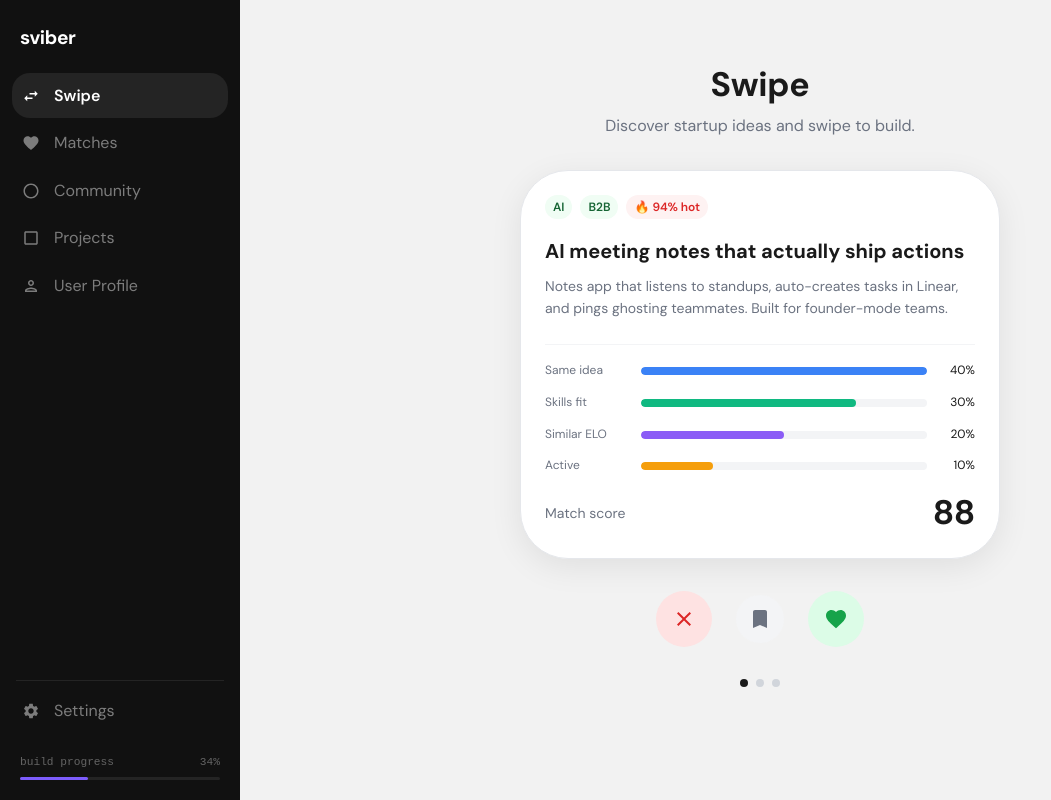
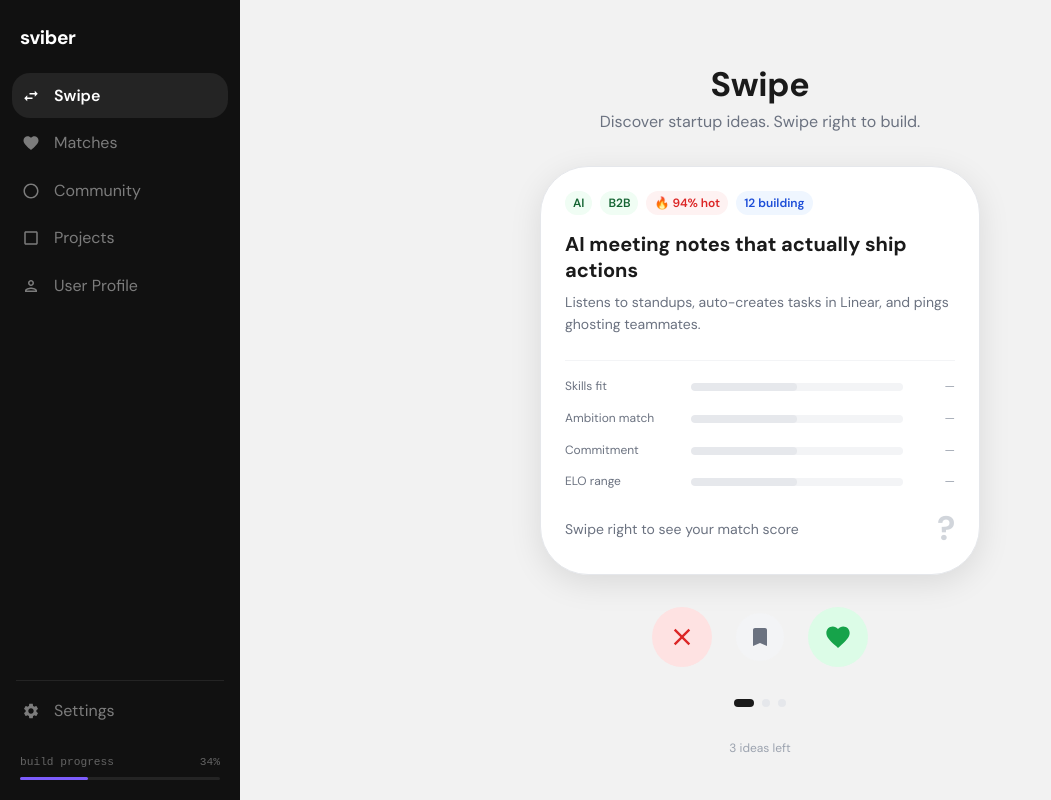
Before and after one commit to som1shi/sviber, a React (Vite) app in the folder client/: page /app/swipe in a window 1280 px wide. Shown: the whole page, without its empty margins (0-1051 px from the left). Built offline with nearby package versions, Linux system fonts and the light colour scheme; no server answers.

Commit message:
feat: swipe algorithm with survey-based match scoring and drag gestures

```diff
--- a/client/src/pages/SwipePage.jsx
+++ b/client/src/pages/SwipePage.jsx
@@ -1,81 +1,226 @@
-import { useEffect, useState } from 'react';
+import { useEffect, useRef, useState } from 'react';
 import { useNavigate } from 'react-router-dom';
 import { Box, Typography, IconButton, Chip } from '@mui/material';
 import CloseIcon from '@mui/icons-material/Close';
 import FavoriteIcon from '@mui/icons-material/Favorite';
 import BookmarkIcon from '@mui/icons-material/Bookmark';
+import { useAuth } from '../context/AuthContext';
 
 const API = import.meta.env.VITE_API_URL || 'http://localhost:3001';
+const SWIPE_THRESHOLD = 100;
 
-const demoIdeas = [
+const DEMO_IDEAS = [
   {
-    id: 1,
+    id: '1',
     title: 'AI meeting notes that actually ship actions',
-    pitch: 'Notes app that listens to standups, auto-creates tasks in Linear, and pings ghosting teammates. Built for founder-mode teams.',
+    pitch: 'Listens to standups, auto-creates tasks in Linear, and pings ghosting teammates.',
     tags: ['AI', 'B2B'],
     heat: 94,
-    matchScore: 88,
+    builderCount: 12,
+    isPersisted: false,
   },
   {
-    id: 2,
+    id: '2',
     title: 'Stripe for creator payouts',
-    pitch: 'One API to split revenue between creators, platforms, and collaborators. No more spreadsheet hell.',
+    pitch: 'One API to split revenue between creators, platforms, and collaborators. No spreadsheet hell.',
     tags: ['Fintech', 'API'],
     heat: 87,
-    matchScore: 73,
+    builderCount: 8,
+    isPersisted: false,
   },
   {
-    id: 3,
+    id: '3',
     title: 'Cursor but for design',
-    pitch: 'AI pair designer that lives in Figma. Suggests components, catches inconsistencies, and writes your design tokens.',
+    pitch: 'AI pair designer in Figma. Suggests components, catches inconsistencies, writes design tokens.',
     tags: ['Design', 'AI'],
     heat: 91,
-    matchScore: 65,
+    builderCount: 5,
+    isPersisted: false,
   },
 ];
 
+const SCORE_SIGNALS = [
+  { key: 'skillsFit',       label: 'Skills fit',      color: '#10b981', weight: '40%' },
+  { key: 'ambitionScore',   label: 'Ambition match',  color: '#8b5cf6', weight: '30%' },
+  { key: 'commitmentScore', label: 'Commitment',      color: '#f59e0b', weight: '20%' },
+  { key: 'eloCompatibility',label: 'ELO range',       color: '#3b82f6', weight: '10%' },
+];
+
+function SwipeCard({ idea, onSwipe }) {
+  const cardRef = useRef(null);
+  const startX = useRef(null);
+  const currentX = useRef(0);
+  const [dragging, setDragging] = useState(false);
+  const [offset, setOffset] = useState(0);
+  const [leaving, setLeaving] = useState(null); // 'left' | 'right' | null
+
+  const handlePointerDown = (e) => {
+    startX.current = e.clientX;
+    setDragging(true);
+    cardRef.current?.setPointerCapture(e.pointerId);
+  };
+
+  const handlePointerMove = (e) => {
+    if (!dragging || startX.current === null) return;
+    const dx = e.clientX - startX.current;
+    currentX.current = dx;
+    setOffset(dx);
+  };
+
+  const handlePointerUp = () => {
+    setDragging(false);
+    const dx = currentX.current;
+    if (Math.abs(dx) > SWIPE_THRESHOLD) {
+      const dir = dx > 0 ? 'right' : 'left';
+      setLeaving(dir);
+      setTimeout(() => onSwipe(dir), 300);
+    } else {
+      setOffset(0);
+    }
+    startX.current = null;
+    currentX.current = 0;
+  };
+
+  const rotate = offset * 0.06;
+  const opacity = leaving ? 0 : 1;
+  const translateX = leaving === 'right' ? 600 : leaving === 'left' ? -600 : offset;
+  const transition = dragging ? 'none' : 'transform 0.3s ease, opacity 0.3s ease';
+
+  return (
+    <Box
+      ref={cardRef}
+      onPointerDown={handlePointerDown}
+      onPointerMove={handlePointerMove}
+      onPointerUp={handlePointerUp}
+      sx={{
+        width: { xs: 340, sm: 440 },
+        borderRadius: 4,
+        border: '1px solid #e5e7eb',
+        backgroundColor: '#fff',
+        boxShadow: '0 8px 32px rgba(0,0,0,0.10)',
+        overflow: 'hidden',
+        cursor: dragging ? 'grabbing' : 'grab',
+        userSelect: 'none',
+        touchAction: 'none',
+        transform: `translateX(${translateX}px) rotate(${rotate}deg)`,
+        opacity,
+        transition,
+        position: 'relative',
+      }}
+    >
+      {/* Swipe hint overlays */}
+      <Box sx={{
+        position: 'absolute', inset: 0, borderRadius: 4, zIndex: 2, pointerEvents: 'none',
+        backgroundColor: '#16a34a', opacity: Math.max(0, Math.min(0.35, offset / 300)),
+        display: 'flex', alignItems: 'center', justifyContent: 'center',
+      }}>
+        {offset > 40 && <Typography sx={{ color: '#fff', fontWeight: 800, fontSize: '1.5rem', border: '3px solid #fff', px: 2, py: 0.5, borderRadius: 2 }}>BUILD IT</Typography>}
+      </Box>
+      <Box sx={{
+        position: 'absolute', inset: 0, borderRadius: 4, zIndex: 2, pointerEvents: 'none',
+        backgroundColor: '#dc2626', opacity: Math.max(0, Math.min(0.35, -offset / 300)),
+        display: 'flex', alignItems: 'center', justifyContent: 'center',
+      }}>
+        {offset < -40 && <Typography sx={{ color: '#fff', fontWeight: 800, fontSize: '1.5rem', border: '3px solid #fff', px: 2, py: 0.5, borderRadius: 2 }}>PASS</Typography>}
+      </Box>
+
+      <Box sx={{ p: 3 }}>
+        {/* Tags + heat */}
+        <Box sx={{ display: 'flex', gap: 1, flexWrap: 'wrap', mb: 2 }}>
+          {idea.tags.map((tag) => (
+            <Chip key={tag} label={tag} size="small" sx={{ backgroundColor: '#f0fdf4', color: '#166534', fontWeight: 600, fontSize: '0.75rem' }} />
+          ))}
+          <Chip label={`🔥 ${idea.heat}% hot`} size="small" sx={{ backgroundColor: '#fef2f2', color: '#dc2626', fontWeight: 600, fontSize: '0.75rem' }} />
+          <Chip label={`${idea.builderCount} building`} size="small" sx={{ backgroundColor: '#eff6ff', color: '#1d4ed8', fontWeight: 600, fontSize: '0.75rem' }} />
+        </Box>
+
+        <Typography variant="h6" fontWeight={700} sx={{ mb: 1, lineHeight: 1.3 }}>
+          {idea.title}
+        </Typography>
+        <Typography variant="body2" sx={{ color: '#6b7280', lineHeight: 1.6, mb: 3 }}>
+          {idea.pitch}
+        </Typography>
+
+        {/* Match score breakdown */}
+        <Box sx={{ pt: 2, borderTop: '1px solid #f3f4f6' }}>
+          {SCORE_SIGNALS.map((signal) => {
+            const val = idea.score?.[signal.key] ?? null;
+            return (
+              <Box key={signal.key} sx={{ display: 'flex', alignItems: 'center', gap: 2, mb: 1.5 }}>
+                <Typography variant="caption" sx={{ color: '#6b7280', width: 110, flexShrink: 0 }}>
+                  {signal.label}
+                </Typography>
+                <Box sx={{ flex: 1, height: 8, borderRadius: 4, backgroundColor: '#f3f4f6', overflow: 'hidden' }}>
+                  <Box sx={{
+                    width: val !== null ? `${val}%` : '50%',
+                    height: '100%',
+                    borderRadius: 4,
+                    backgroundColor: val !== null ? signal.color : '#d1d5db',
+                    opacity: val !== null ? 1 : 0.4,
+                    transition: 'width 0.5s ease',
+                  }} />
+                </Box>
+                <Typography variant="caption" fontWeight={700} sx={{ width: 36, textAlign: 'right', color: val !== null ? '#111' : '#9ca3af' }}>
+                  {val !== null ? `${val}` : '—'}
+                </Typography>
+              </Box>
+            );
+          })}
+          <Box sx={{ display: 'flex', justifyContent: 'space-between', alignItems: 'center', mt: 2 }}>
+            <Typography variant="body2" sx={{ color: '#6b7280' }}>
+              {idea.score ? 'Co-founder match score' : 'Swipe right to see your match score'}
+            </Typography>
+            <Typography variant="h4" fontWeight={800} sx={{ color: idea.score ? '#111' : '#d1d5db' }}>
+              {idea.score?.total ?? '?'}
+            </Typography>
+          </Box>
+        </Box>
+      </Box>
+    </Box>
+  );
+}
+
 export default function SwipePage() {
   const navigate = useNavigate();
-  const [ideas, setIdeas] = useState(demoIdeas);
+  const { user } = useAuth();
+  const [ideas, setIdeas] = useState(DEMO_IDEAS);
   const [current, setCurrent] = useState(0);
   const [matchNotice, setMatchNotice] = useState('');
+  const [swiping, setSwiping] = useState(false);
 
   useEffect(() => {
-    let ignore = false;
-
     async function loadIdeas() {
       try {
         const res = await fetch(`${API}/api/ideas?tab=hot`, { credentials: 'include' });
         if (!res.ok) return;
         const data = await res.json();
-        if (!ignore && Array.isArray(data) && data.length > 0) {
+        if (Array.isArray(data) && data.length > 0) {
           setIdeas(data.map((idea) => ({
             id: idea._id,
             title: idea.title,
             pitch: idea.description,
             tags: idea.tags || [],
             heat: idea.eloScore || 80,
-            matchScore: 0,
+            builderCount: idea.builderCount || 0,
             isPersisted: true,
           })));
         }
       } catch {
-        // Keep demo cards available when the API is not running locally.
+        // Fall back to demo ideas
       }
     }
-
     loadIdeas();
-    return () => {
-      ignore = true;
-    };
   }, []);
 
   const handleSwipe = async (direction) => {
+    if (swiping) return;
     const swipedIdea = ideas[current];
     setCurrent((prev) => prev + 1);
+    setMatchNotice('');
 
-    if (!swipedIdea?.isPersisted) return;
+    if (!swipedIdea?.isPersisted || direction === 'up') return;
 
+    setSwiping(true);
     try {
       const res = await fetch(`${API}/api/swipe`, {
         method: 'POST',
@@ -84,14 +229,15 @@ export default function SwipePage() {
         body: JSON.stringify({ ideaId: swipedIdea.id, direction }),
       });
       if (!res.ok) return;
-
       const data = await res.json();
       if (data.match?._id) {
-        setMatchNotice('Match found. Chat is unlocked.');
-        navigate(`/app/matches/${data.match._id}`, { state: { match: data.match } });
+        setMatchNotice(`You matched! Chat unlocked with ${data.match.users?.find(u => u._id !== user?._id)?.displayName || 'a founder'}.`);
+        setTimeout(() => navigate(`/app/matches/${data.match._id}`, { state: { match: data.match } }), 1500);
       }
     } catch {
-      setMatchNotice('');
+      //
+    } finally {
+      setSwiping(false);
     }
   };
 
@@ -100,7 +246,7 @@ export default function SwipePage() {
   if (!idea) {
     return (
       <Box sx={{ display: 'flex', flexDirection: 'column', alignItems: 'center', justifyContent: 'center', height: '70vh', gap: 2 }}>
-        <Typography variant="h5" fontWeight={700}>You've seen everything 🎉</Typography>
+        <Typography variant="h5" fontWeight={700}>You've seen everything</Typography>
         <Typography sx={{ color: '#6b7280' }}>Check back later for new ideas.</Typography>
       </Box>
     );
@@ -108,91 +254,60 @@ export default function SwipePage() {
 
   return (
     <Box sx={{ display: 'flex', flexDirection: 'column', alignItems: 'center', py: 4, gap: 4 }}>
-      <Typography variant="h4" fontWeight={700}>Swipe</Typography>
-      <Typography sx={{ color: '#6b7280', mt: -3 }}>Discover startup ideas and swipe to build.</Typography>
+      <Box sx={{ textAlign: 'center' }}>
+        <Typography variant="h4" fontWeight={700}>Swipe</Typography>
+        <Typography sx={{ color: '#6b7280', mt: 0.5 }}>Discover startup ideas. Swipe right to build.</Typography>
+      </Box>
+
       {matchNotice && (
-        <Typography sx={{ color: '#047857', fontWeight: 700, mt: -2 }}>{matchNotice}</Typography>
+        <Typography sx={{ color: '#047857', fontWeight: 700, backgroundColor: '#f0fdf4', px: 3, py: 1.5, borderRadius: 2, border: '1px solid #bbf7d0' }}>
+          {matchNotice}
+        </Typography>
       )}
 
-      {/* Card */}
-      <Box
-        sx={{
-          width: 480,
-          minHeight: 380,
-          borderRadius: 4,
-          border: '1px solid #e5e7eb',
-          backgroundColor: '#fff',
-          boxShadow: '0 8px 32px rgba(0,0,0,0.08)',
-          overflow: 'hidden',
-        }}
-      >
-
-        <Box sx={{ p: 3 }}>
-          {/* Tags + heat */}
-          <Box sx={{ display: 'flex', gap: 1, mb: 2 }}>
-            {idea.tags.map((tag) => (
-              <Chip key={tag} label={tag} size="small" sx={{ backgroundColor: '#f0fdf4', color: '#166534', fontWeight: 600, fontSize: '0.75rem' }} />
-            ))}
-            <Chip label={`🔥 ${idea.heat}% hot`} size="small" sx={{ backgroundColor: '#fef2f2', color: '#dc2626', fontWeight: 600, fontSize: '0.75rem' }} />
-          </Box>
-
-          {/* Title */}
-          <Typography variant="h6" fontWeight={700} sx={{ mb: 1 }}>
-            {idea.title}
-          </Typography>
-
-          {/* Pitch */}
-          <Typography variant="body2" sx={{ color: '#6b7280', lineHeight: 1.6, mb: 3 }}>
-            {idea.pitch}
-          </Typography>
-
-          {/* Match breakdown */}
-<Box sx={{ pt: 2, borderTop: '1px solid #f3f4f6' }}>
-  {[
-    { label: 'Same idea', pct: 40, color: '#3b82f6' },
-    { label: 'Skills fit', pct: 30, color: '#10b981' },
-    { label: 'Similar ELO', pct: 20, color: '#8b5cf6' },
-    { label: 'Active', pct: 10, color: '#f59e0b' },
-  ].map((signal) => (
-    <Box key={signal.label} sx={{ display: 'flex', alignItems: 'center', gap: 2, mb: 1.5 }}>
-      <Typography variant="caption" sx={{ color: '#6b7280', width: 80, flexShrink: 0 }}>
-        {signal.label}
-      </Typography>
-      <Box sx={{ flex: 1, height: 8, borderRadius: 4, backgroundColor: '#f3f4f6', overflow: 'hidden' }}>
-        <Box sx={{ width: `${signal.pct * 2.5}%`, height: '100%', borderRadius: 4, backgroundColor: signal.color }} />
-      </Box>
-      <Typography variant="caption" fontWeight={700} sx={{ width: 32, textAlign: 'right' }}>
-        {signal.pct}%
-      </Typography>
-    </Box>
-  ))}
-  <Box sx={{ display: 'flex', justifyContent: 'space-between', alignItems: 'center', mt: 2 }}>
-    <Typography variant="body2" sx={{ color: '#6b7280' }}>Match score</Typography>
-    <Typography variant="h4" fontWeight={800}>{idea.matchScore}</Typography>
-  </Box>
-</Box>
-        </Box>
-      </Box>
+      <SwipeCard key={idea.id} idea={idea} onSwipe={handleSwipe} />
 
       {/* Buttons */}
       <Box sx={{ display: 'flex', gap: 3, alignItems: 'center' }}>
-        <IconButton onClick={() => handleSwipe('left')} sx={{ backgroundColor: '#fee2e2', width: 56, height: 56, '&:hover': { backgroundColor: '#fecaca' } }}>
-          <CloseIcon sx={{ color: '#dc2626' }} />
+        <IconButton
+          onClick={() => handleSwipe('left')}
+          sx={{ backgroundColor: '#fee2e2', width: 60, height: 60, '&:hover': { backgroundColor: '#fecaca' } }}
+        >
+          <CloseIcon sx={{ color: '#dc2626', fontSize: 28 }} />
         </IconButton>
-        <IconButton onClick={() => handleSwipe('up')} sx={{ backgroundColor: '#f3f4f6', width: 48, height: 48, '&:hover': { backgroundColor: '#e5e7eb' } }}>
+        <IconButton
+          onClick={() => handleSwipe('up')}
+          sx={{ backgroundColor: '#f3f4f6', width: 48, height: 48, '&:hover': { backgroundColor: '#e5e7eb' } }}
+        >
           <BookmarkIcon sx={{ color: '#6b7280' }} />
         </IconButton>
-        <IconButton onClick={() => handleSwipe('right')} sx={{ backgroundColor: '#dcfce7', width: 56, height: 56, '&:hover': { backgroundColor: '#bbf7d0' } }}>
-          <FavoriteIcon sx={{ color: '#16a34a' }} />
+        <IconButton
+          onClick={() => handleSwipe('right')}
+          sx={{ backgroundColor: '#dcfce7', width: 60, height: 60, '&:hover': { backgroundColor: '#bbf7d0' } }}
+        >
+          <FavoriteIcon sx={{ color: '#16a34a', fontSize: 28 }} />
         </IconButton>
       </Box>
 
-      {/* Dots */}
+      {/* Progress dots */}
       <Box sx={{ display: 'flex', gap: 1 }}>
         {ideas.map((_, i) => (
-          <Box key={i} sx={{ width: 8, height: 8, borderRadius: '50%', backgroundColor: i === current ? '#1a1a1a' : '#d1d5db' }} />
+          <Box
+            key={i}
+            sx={{
+              width: i === current ? 20 : 8,
+              height: 8,
+              borderRadius: 4,
+              backgroundColor: i === current ? '#1a1a1a' : i < current ? '#d1d5db' : '#e5e7eb',
+              transition: 'all 0.3s ease',
+            }}
+          />
         ))}
       </Box>
+
+      <Typography variant="caption" sx={{ color: '#9ca3af' }}>
+        {ideas.length - current} idea{ideas.length - current !== 1 ? 's' : ''} left
+      </Typography>
     </Box>
   );
 }
```
Also changed, not shown: 2 other files (tests, documents, lock files or other folders).
